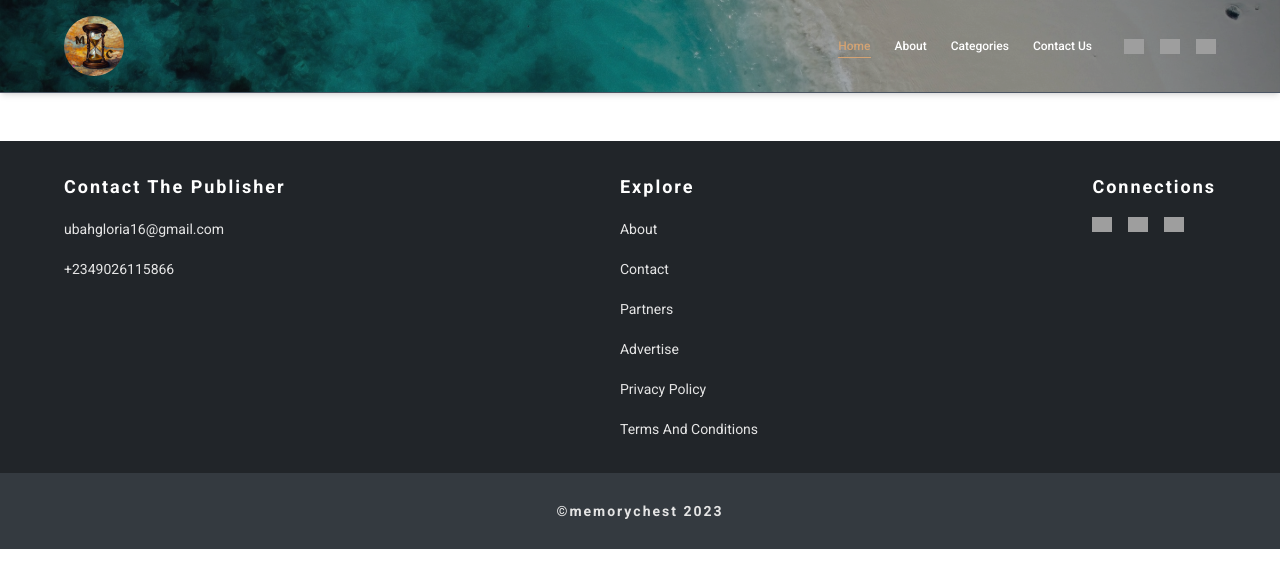
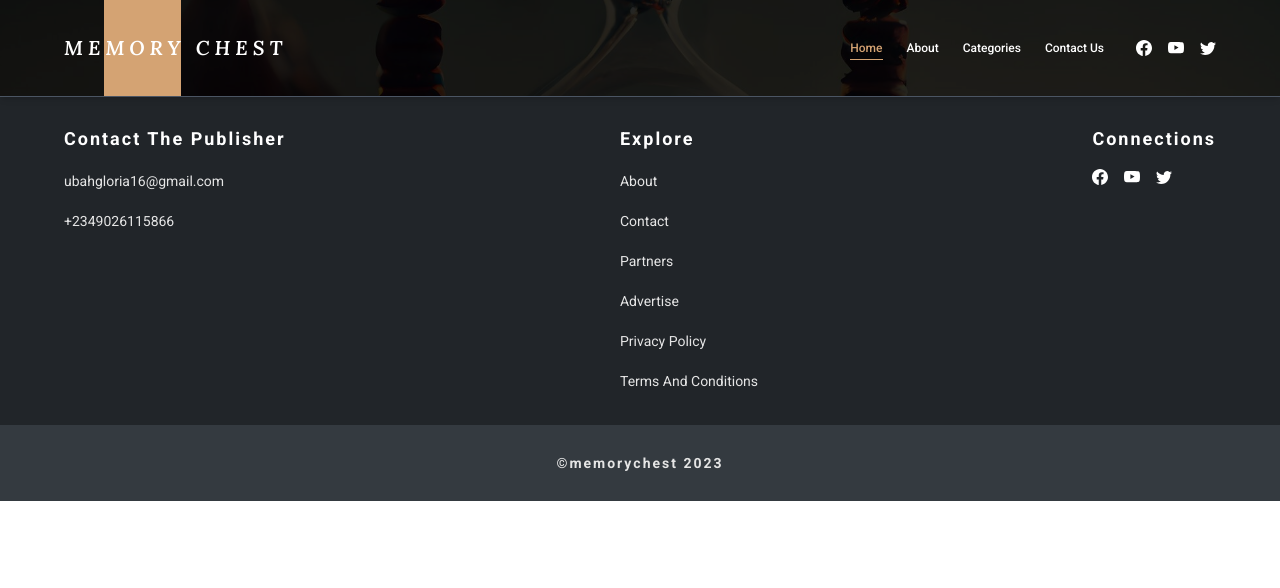
Before and after one commit to daisy28/memorychest, a Next.js app: page /about in a window 1280 px wide. Shown: the top 588 px of the page. Built offline with nearby package versions, Linux system fonts and the light colour scheme; grey boxes are pictures that could not be loaded.

Commit message:
Feat: Minor fix

```diff
--- a/app/about/page.tsx
+++ b/app/about/page.tsx
@@ -2,9 +2,11 @@ import React from 'react';
 
 const About = () => {
   return (
-    <div>About
-      <p>Coming soon!</p>
-</div>
+    <section>
+      <div className={``}>
+
+      </div>
+    </section>
   )
 }
 
--- a/app/component/footer.tsx
+++ b/app/component/footer.tsx
@@ -1,6 +1,7 @@
 import Image from 'next/image';
 import Link from 'next/link';
-import React from 'react'
+import React from 'react';
+import { BsFacebook, BsYoutube, BsTwitter } from "react-icons/bs";
 
 const Footer = () => {
   return (
@@ -25,28 +26,13 @@ const Footer = () => {
           <h1 className={`text-[#fff] text-[18px] font-[600] tracking-[2px] leading-[28px] capitalize`}>Connections</h1>
           <div className={`flex gap-4 items-center`}>
             <Link href="https://www.facebook.com/nollymovie">
-                   <Image
-                     src="/facebook.svg"
-                     width={20}
-                     height={20}
-                     alt="Facebook link icon"
-                   />
+                   <BsFacebook className={`text-[#fff] hover:text-[#d4a373] hover:transition-all hover:delay-300 hover:duration-300`} />
                  </Link>
                  <Link href="https://www.youtube.com/@memorychesty">
-                   <Image
-                     src="/youtube.svg"
-                     width={20}
-                     height={20}
-                     alt="Youtube link icon"
-                   />
+                   <BsYoutube className={`text-[#fff] hover:text-[#d4a373] hover:transition-all hover:delay-300 hover:duration-300`} />
                  </Link>
                  <Link href="https://www.twitter.com/memorychesty">
-                   <Image
-                     src="/twitter.svg"
-                     width={20}
-                     height={20}
-                     alt="Twitter link icon"
-                   />
+                   <BsTwitter className={`text-[#fff] hover:text-[#d4a373] hover:transition-all hover:delay-300 hover:duration-300`} />
                  </Link>
           </div>
         </div>
--- /dev/null
+++ b/app/component/logo.tsx
@@ -0,0 +1,13 @@
+import React from 'react'
+import Link from 'next/link';
+const Logo = () => {
+  return (
+    <div className={`relative cursor-pointer`}>
+     <div className={`absolute w-[77px] h-[96px] left-[39.5px] top-[-32px] bg-[#d4a373] z-[2]`}>
+     </div>
+     <Link href="/" className={`relative uppercase text-[20px] leading-[32px] tracking-[5px] font-[600] text-[#fff] font-[Lora] italic z-[3]`}>memory chest</Link>
+    </div>
+  )
+}
+
+export default Logo;
--- a/app/component/navbar.tsx
+++ b/app/component/navbar.tsx
@@ -3,24 +3,19 @@ import React, { useState } from 'react';
 import Link  from 'next/link';
 import Image from 'next/image';
 import style from "./style.module.css";
+import Logo from './logo';
+import { BsFacebook, BsYoutube, BsTwitter } from "react-icons/bs";
 // import { useRouter } from 'next/navigation';
 
 const Navigation = () => {
   const [toggle, setToggle] = useState(false);
 
   return (
-    <div className={`${style.backgroundImg} fixed top-0 left-0 right-0 z-[10] shadow-md border-b border-gray-600`}>
-     <nav className={`bg-[rgba(0,0,0,0.2)] p-4 flex justify-between items-center md:flex-row md:px-[4rem]  ${toggle ? `flex-col transition-all delay-200 duration-1000` : `flex-row transition-all delay-200 duration-1000`}`}>
-             <div className={`flex justify-between items-center w-full md:w-[20%]`}>
-               <div>
-                 <Link href="/">
-                   <Image src="/IMG-20230830-WA0026.jpg"
-                     width={200}
-                     height={200}
-                     alt="Memory Chest logo"
-                     className={`w-[60px] h-[60px] rounded-full object-cover`}
-                   />
-                 </Link>
+    <div className={`${style.nav_backgroundImg} fixed top-0 left-0 right-0 z-[10] shadow-md border-b border-gray-600`}>
+     <nav className={`bg-[rgba(0,0,0,0.85)] p-4 py-8 flex justify-between items-center md:flex-row md:px-[4rem]  ${toggle ? `flex-col transition-all delay-200 duration-1000` : `flex-row transition-all delay-200 duration-1000`}`}>
+             <div className={`flex justify-between items-center w-full md:w-[340px]`}>
+          <div>
+            <Logo />
                </div>
           <div>
             <button className={`${style.toggle_btn} flex flex-col w-[18px] h-[14px] justify-between cursor-pointer md:hidden`} onClick={() => setToggle(prevState => !prevState)}>
@@ -50,28 +45,13 @@ const Navigation = () => {
                </div>
                <div className={`md:flex gap-4 items-center justify-end ${toggle ? `flex` : `hidden`}`}>
                  <Link href="https://www.facebook.com/nollymovie">
-                   <Image
-                     src="/facebook.svg"
-                     width={20}
-                     height={20}
-                     alt="Facebook link icon"
-                   />
+                   <BsFacebook className={`text-[#fff] hover:text-[#d4a373] hover:transition-all hover:delay-300 hover:duration-300`} />
                  </Link>
                  <Link href="https://www.youtube.com/@memorychesty">
-                   <Image
-                     src="/youtube.svg"
-                     width={20}
-                     height={20}
-                     alt="Youtube link icon"
-                   />
+                   <BsYoutube className={`text-[#fff] hover:text-[#d4a373] hover:transition-all hover:delay-300 hover:duration-300`} />
                  </Link>
                  <Link href="https://www.twitter.com/memorychesty">
-                   <Image
-                     src="/twitter.svg"
-                     width={20}
-                     height={20}
-                     alt="Twitter link icon"
-                   />
+                   <BsTwitter className={`text-[#fff] hover:text-[#d4a373] hover:transition-all hover:delay-300 hover:duration-300`} />
                  </Link>
                </div>
              </div>
--- a/app/component/popular.tsx
+++ b/app/component/popular.tsx
@@ -112,6 +112,7 @@ const Popular = () => {
                     /> :
                       <BsHeart
                         id={`${posts.id}`}
+                        className={`text-red-700 font-[600]`}
                       />}
                     <p className={`opacity-0`}>like</p>
                   </button>
--- a/app/component/style.module.css
+++ b/app/component/style.module.css
@@ -2,6 +2,13 @@
      background-image: url("/Image.svg");
      background-size: cover;
      background-repeat: no-repeat;
+}
+
+.nav_backgroundImg {
+     background-image: url("/glass1.jpg");
+     background-size: cover;
+     background-repeat: no-repeat;
+     background-position: center;
 }
 
 .articleBackground {
--- a/app/globals.css
+++ b/app/globals.css
@@ -1,8 +1,9 @@
-@import url('https://fonts.googleapis.com/css2?family=Roboto:wght@100;300;400;500;700;900&display=swap');
+@import url('https://fonts.googleapis.com/css2?family=Lora:ital,wght@0,400;0,500;0,600;1,400;1,500;1,600&family=Roboto:wght@100;300;400;500;700;900&display=swap');
 @tailwind base;
 @tailwind components;
 @tailwind utilities;
 
 body {
+     font-family: 'Lora', serif;
      font-family: 'Roboto', sans-serif;
 }
```
Also changed, not shown: public/glass1.jpg (added).
